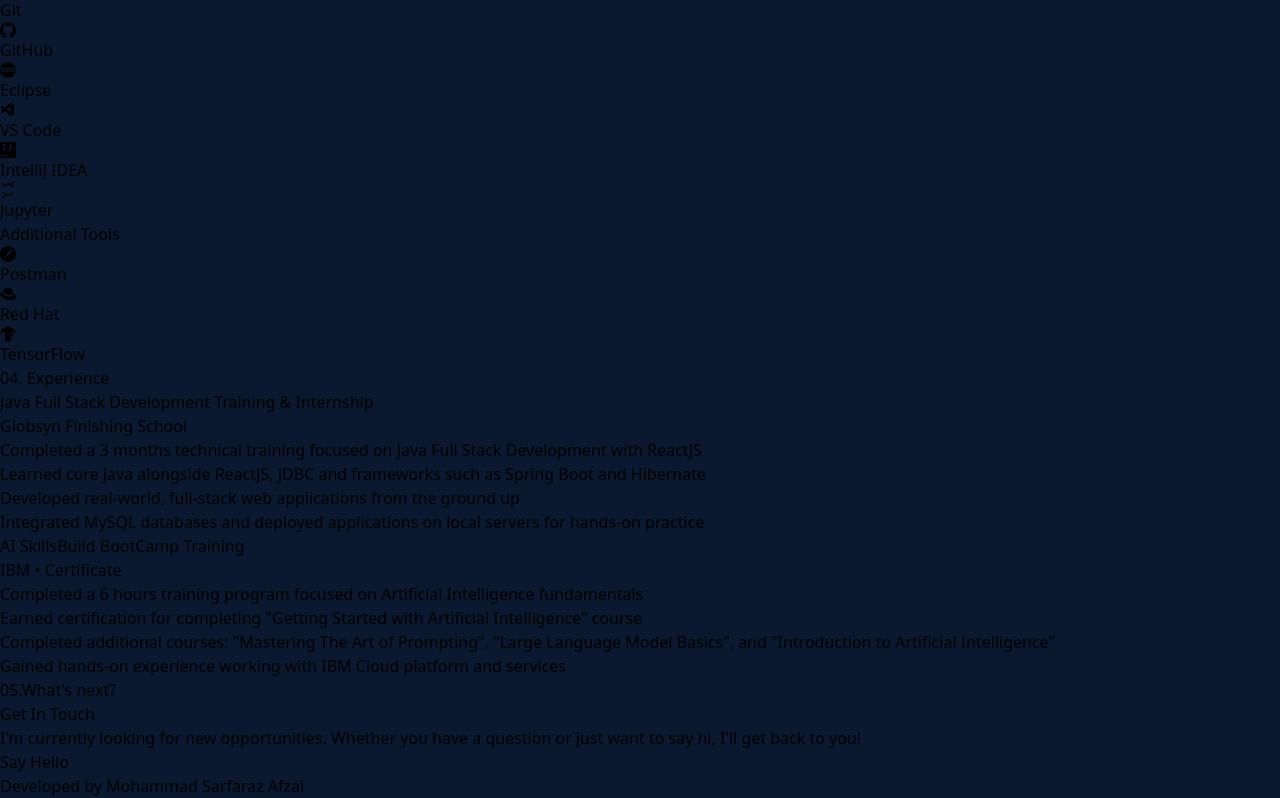
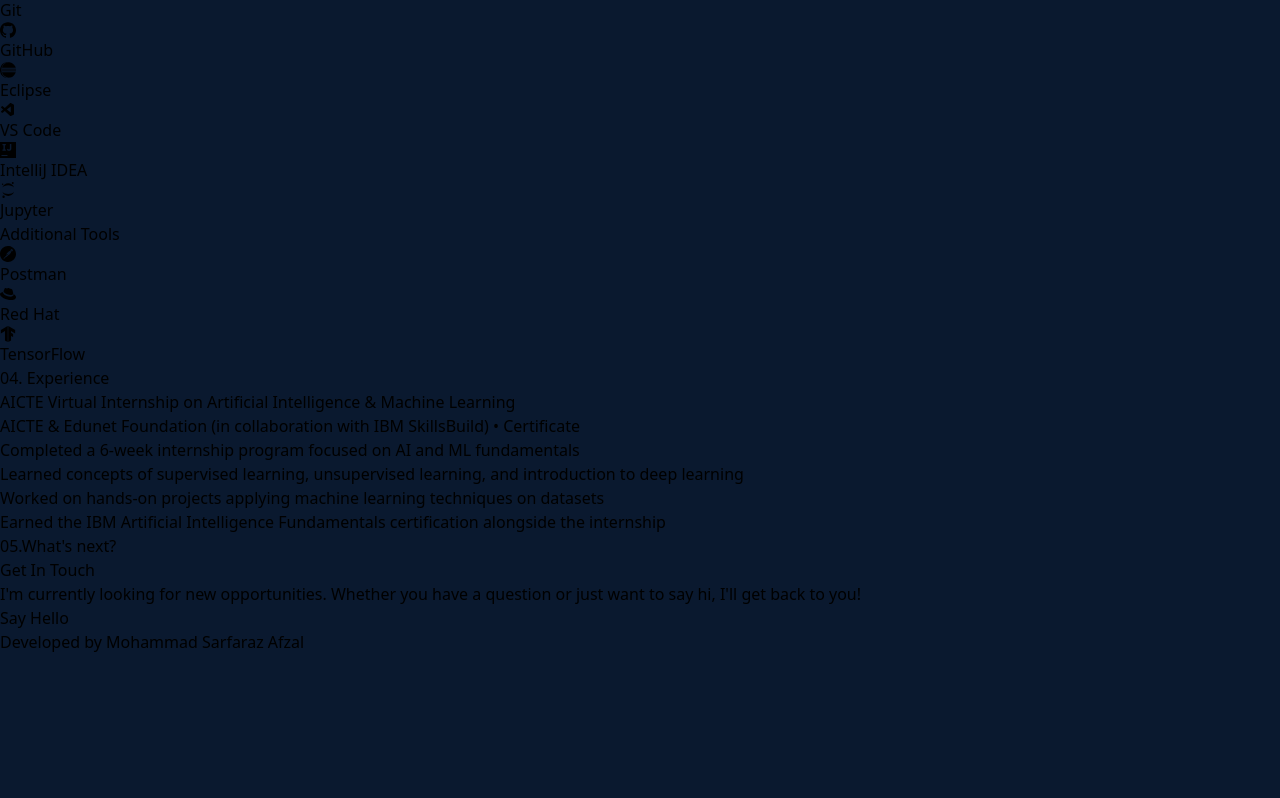
Before and after one commit to mohammadsarfarazafzal/mohammadsarfarazafzal.github.io, a React (Vite) app: page / in a window 1280 px wide. Shown: the part 4219-5017 px from the top of the page. After the commit the page ends 4873 px from the top, so only its background shows below. Built offline with nearby package versions, Linux system fonts and the light colour scheme.

Commit message:
experience updated, resume updated

```diff
--- a/src/components/layout/Navbar.jsx
+++ b/src/components/layout/Navbar.jsx
@@ -78,7 +78,7 @@
                             )
                         )}
                         <motion.a
-                            href="/MdSarfarazAfzal.pdf"
+                            href="/Md_Sarfaraz_Afzal_Resume.pdf"
                             target="_blank"
                             variants={itemVariants}
                         >
@@ -116,7 +116,7 @@
                         )}
                         <div className="w-32 h-16">
                         <a
-                            href="/MdSarfarazAfzal.pdf"
+                            href="/Md_Sarfaraz_Afzal_Resume.pdf"
                             target="_blank"
                             className="text-2xl"
                             onClick={() => setIsMenuOpen(false)}
--- a/src/components/sections/Experience.jsx
+++ b/src/components/sections/Experience.jsx
@@ -4,26 +4,15 @@
 const Experience = ({ id }) => {
   const experiences = [
     {
-      title: "Java Full Stack Development Training & Internship",
-      company: "Globsyn Finishing School",
-      companyLink:"https://www.globsynfinishingschool.com/",
-      description: [
-        "Completed a 3 months technical training focused on Java Full Stack Development with ReactJS",
-        "Learned core Java alongside ReactJS, JDBC and frameworks such as Spring Boot and Hibernate",
-        "Developed real-world, full-stack web applications from the ground up",
-        "Integrated MySQL databases and deployed applications on local servers for hands-on practice"
-      ]
-    },
-    {
-      title: "AI SkillsBuild BootCamp Training",
-      company: "IBM",
-      companyLink:"https://www.credly.com/badges/66efc2a3-42de-444c-a082-78829463b900",
+      title: "AICTE Virtual Internship on Artificial Intelligence & Machine Learning",
+      company: "AICTE & Edunet Foundation (in collaboration with IBM SkillsBuild)",
+      companyLink:"https://drive.google.com/file/d/1PeQfTatVRNRBSavNgIwM9G0KDXKtPtl6/view?usp=sharing",
       type: "Certificate",
       description: [
-        "Completed a 6 hours training program focused on Artificial Intelligence fundamentals",
-        "Earned certification for completing \"Getting Started with Artificial Intelligence\" course",
-        "Completed additional courses: \"Mastering The Art of Prompting\", \"Large Language Model Basics\", and \"Introduction to Artificial Intelligence\"",
-        "Gained hands-on experience working with IBM Cloud platform and services"
+        "Completed a 6-week internship program focused on AI and ML fundamentals",
+        "Learned concepts of supervised learning, unsupervised learning, and introduction to deep learning",
+        "Worked on hands-on projects applying machine learning techniques on datasets",
+        "Earned the IBM Artificial Intelligence Fundamentals certification alongside the internship"
       ]
     }
   ];
```
Also changed, not shown: 2 other files (tests, documents, lock files or other folders).
